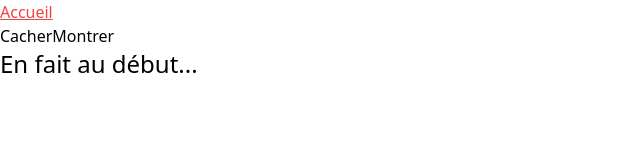
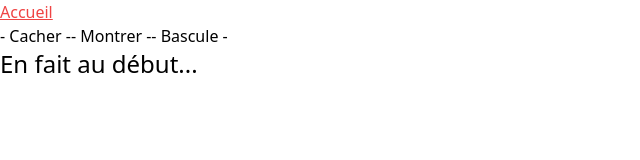
Before and after one commit to MMI-SAE-203/r213-2024-pracht-tp1-PETIT-Hugo, a Vue app: page / in a window 1280 px wide. Shown: the top 160 px of the page, without its empty margins (0-640 px from the left). Built offline with nearby package versions, Linux system fonts and the light colour scheme.

Commit message:
ajout bouton bascule

```diff
--- a/src/pages/index.vue
+++ b/src/pages/index.vue
@@ -5,8 +5,9 @@ const maVar = ref(true)
 </script>
 
 <template>
-  <button @click="maVar = false">Cacher</button>
-  <button @click="maVar = true">Montrer</button>
+  <button @click="maVar = false">- Cacher -</button>
+  <button @click="maVar = true">- Montrer -</button>
+  <button @click="maVar = !maVar">- Bascule -</button>
   <h1 v-show="maVar"
   class="text-2xl">En fait au début...</h1>
 </template>
```
